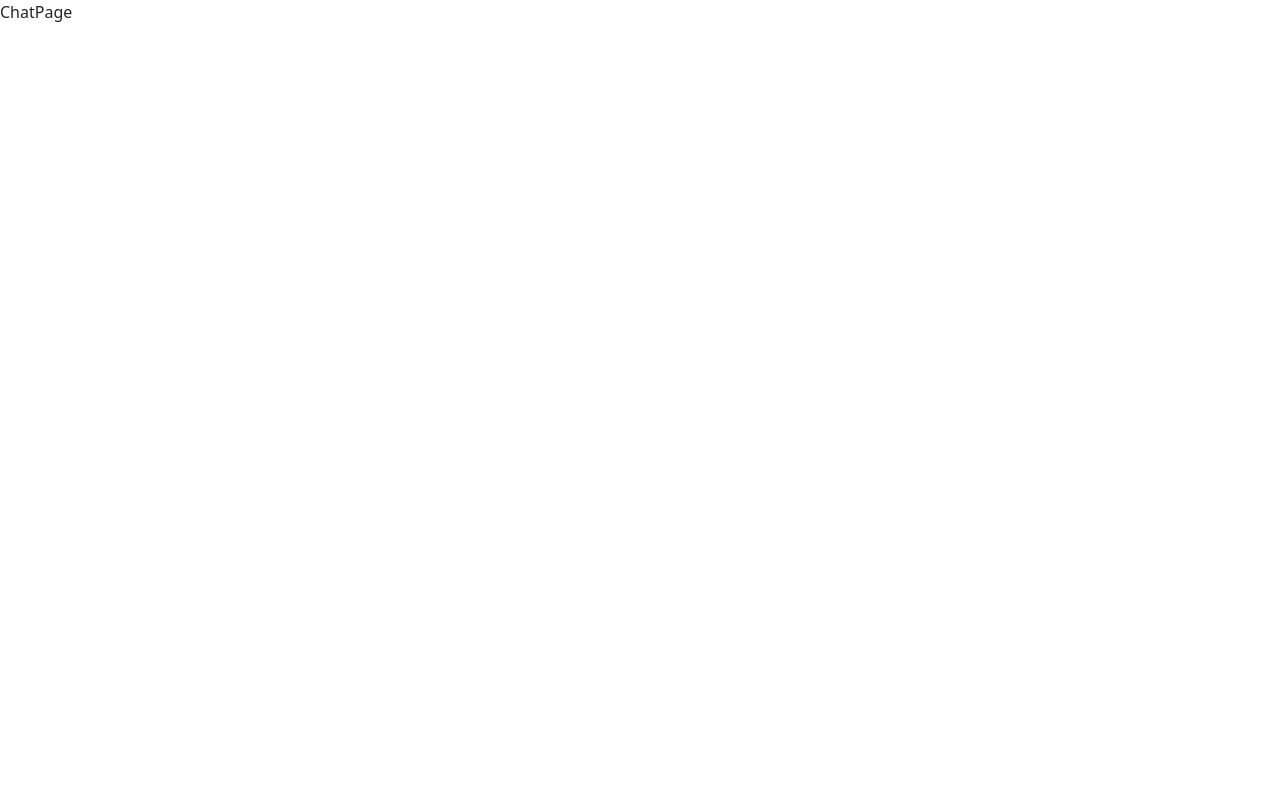
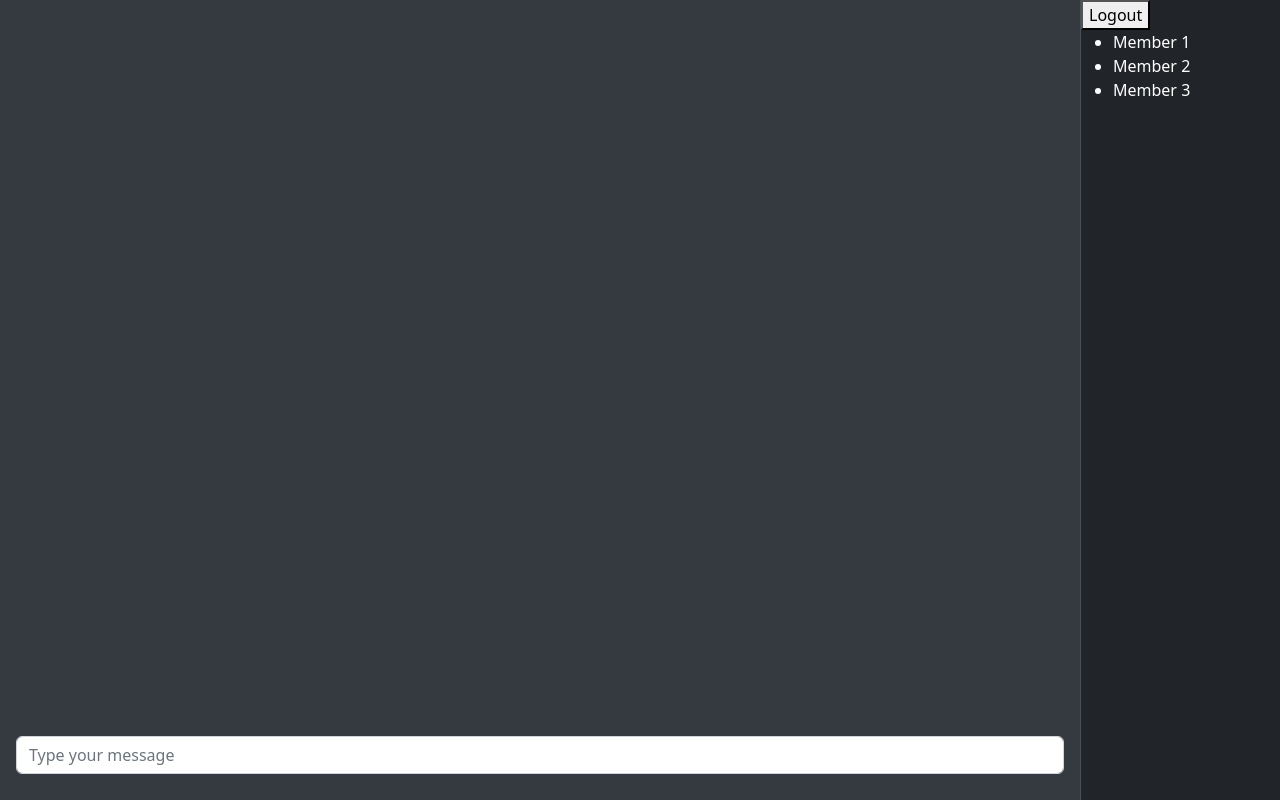
Before and after one commit to romazherdev/react-chat, a React (Vite) app: page / in a window 1280 px wide. Built offline with nearby package versions, Linux system fonts and the light colour scheme; sample sign-in values are in the browser's storage.

Commit message:
Add basic interface

```diff
--- /dev/null
+++ b/src/components/pages/chat/ChatPage.module.css
@@ -0,0 +1,36 @@
+.page {
+    height: 100%;
+    background-color: var(--bs-gray-800);
+    display: grid;
+    color: var(--bs-white);
+    grid-template-columns: 1fr 200px;
+    grid-template-rows: 1fr 80px;
+    grid-template-areas:
+        "chat aside"
+        "input aside";
+}
+
+.chat {
+    grid-area: chat;
+}
+
+.aside {
+    grid-area: aside;
+    border-inline-start: 1px solid var(--bs-gray-700);
+    background-color: var(--bs-gray-900);
+}
+
+.memberList {}
+
+.memberListItem {}
+
+.inputArea {
+    grid-area: input;
+    padding: 1rem;
+}
+
+.inputField {
+    /* background-color: var(--bs-gray-600) !important; */
+    /* color: var(--bs-white); */
+    border-radius: 0.75rem;
+}
--- a/src/components/pages/chat/ChatPage.tsx
+++ b/src/components/pages/chat/ChatPage.tsx
@@ -1,5 +1,33 @@
+import Form from 'react-bootstrap/Form';
+
+import styles from './ChatPage.module.css';
+
 const ChatPage = (): JSX.Element => (
-    <div>ChatPage</div>
+    <div className={styles.page}>
+        <main className={styles.chat}>
+
+        </main>
+
+        <aside className={styles.aside}>
+            <header>
+                <button>Logout</button>
+            </header>
+            <ul className={styles.memberList}>
+                <li className={styles.memberListItem}>Member 1</li>
+                <li className={styles.memberListItem}>Member 2</li>
+                <li className={styles.memberListItem}>Member 3</li>
+            </ul>
+        </aside>
+
+        <Form className={styles.inputArea}>
+            <Form.Control
+                className={styles.inputField}
+                autoComplete="off"
+                type="text"
+                placeholder="Type your message"
+            />
+        </Form>
+    </div>
 );
 
 export default ChatPage;
```
